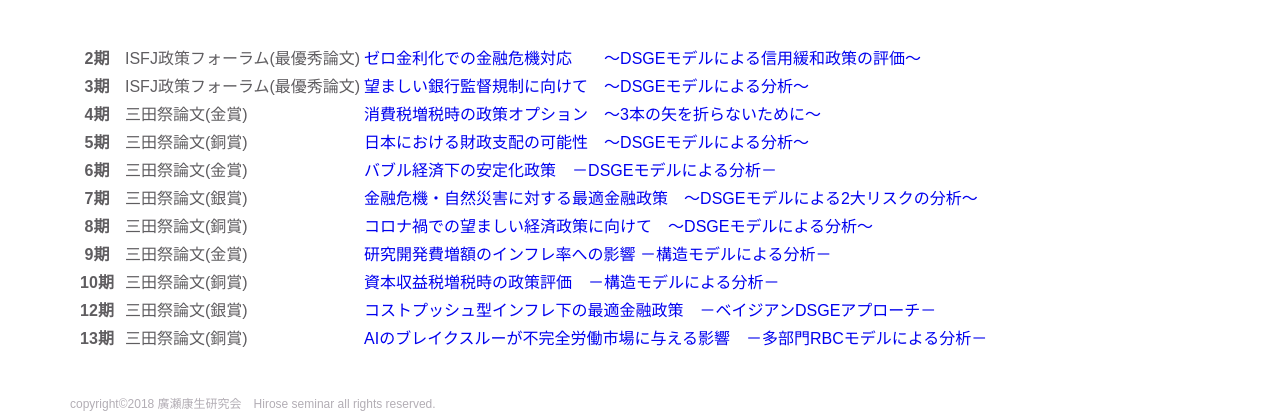
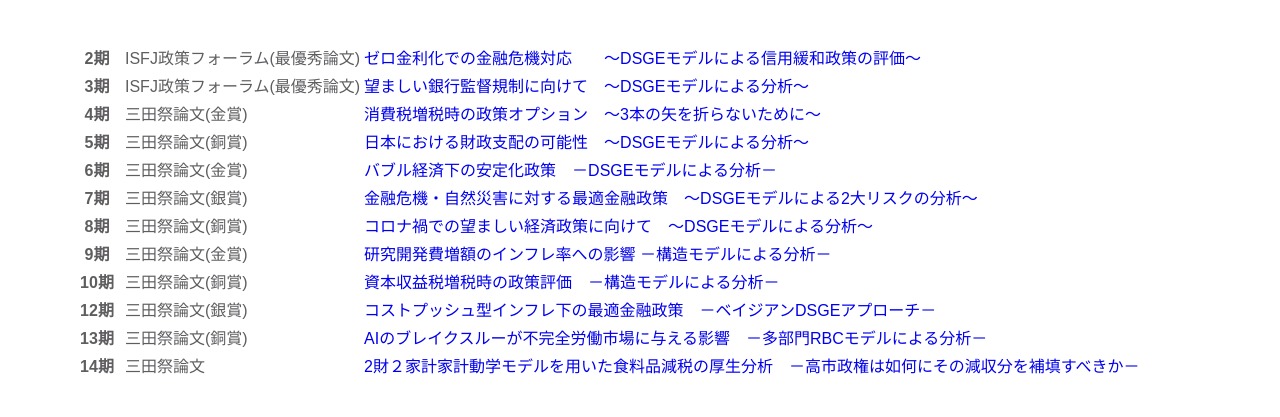
Before and after one commit to hiroseseminar/major.github.io, a plain HTML site: page index.html in a window 1280 px wide. Shown: the part 1205-1622 px from the top of the page. Drawn offline with Linux system fonts and the light colour scheme; grey boxes are pictures that could not be loaded.

Commit message:
Update index.html

```diff
--- a/index.html
+++ b/index.html
@@ -210,6 +210,11 @@
                <td>三田祭論文(銅賞)</td>
                <td><a href="https://hiroseseminar.github.io/major.github.io/mita_2025.pdf">AIのブレイクスルーが不完全労働市場に与える影響　－多部門RBCモデルによる分析－</a></td>
              </tr>
+              <tr>
+               <th>14期</th>
+               <td>三田祭論文</td>
+               <td><a href="https://hiroseseminar.github.io/major.github.io/mita_2026.pdf">2財２家計家計動学モデルを用いた食料品減税の厚生分析　－高市政権は如何にその減収分を補填すべきか－</a></td>
+             </tr>
           </table>
         </div>
       </div>
```
